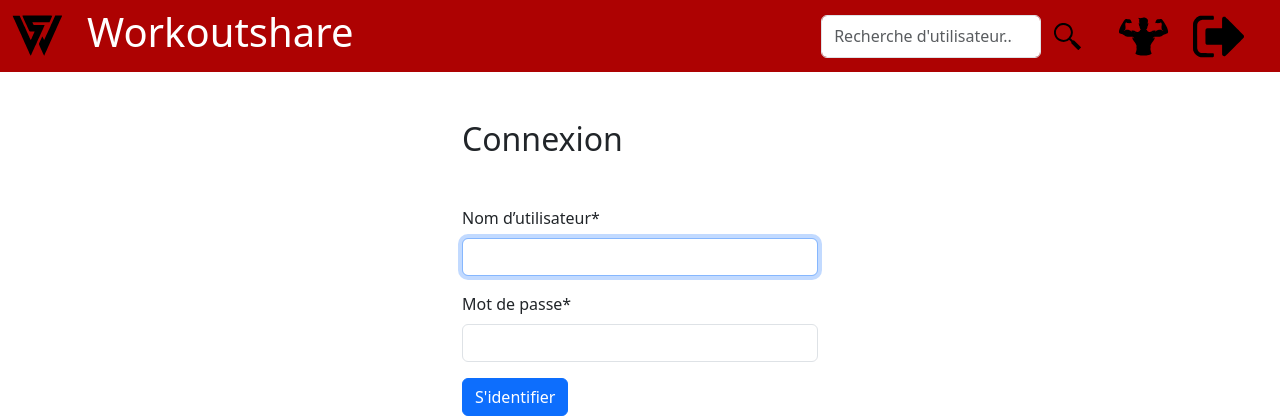
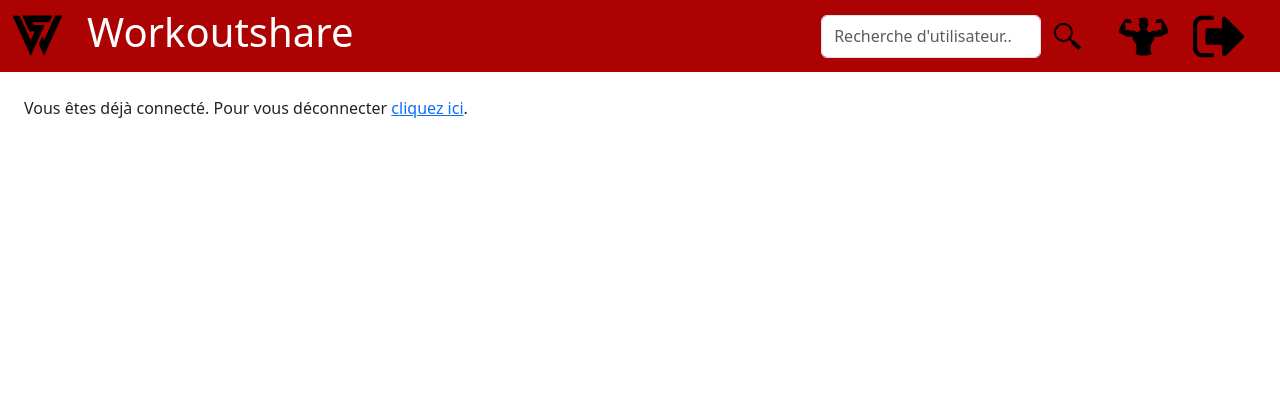
Before and after one commit to tdechanet/p13, a Django app: page /login/ in a window 1280 px wide. Shown: the top 420 px of the page. Run offline with Django 4.2, Linux system fonts and the light colour scheme; the visitor is signed in with stand-in values (Sample User, id 1); some libraries are stand-ins or nearby versions.

Commit message:
added message if trying to log or register while connected

```diff
--- a/workoutshare/templates/registration/login.html
+++ b/workoutshare/templates/registration/login.html
@@ -3,6 +3,9 @@
 {% block title %}Connexion{% endblock %}
 {% load crispy_forms_tags %}
 {% block content %}
+{% if user.is_authenticated %}
+  <p class="ms-4 mt-4">Vous êtes déjà connecté. Pour vous déconnecter <a href="{% url 'logout' %}">cliquez ici</a>.</p>
+  {% else %}
   <div class="container">
     <div class="row">
       <div class="col-lg-4 col-md-3 col-sm-2 col-1"></div>
@@ -19,4 +22,5 @@
       <div class="col-lg-4 col-md-3 col-sm-2 col-1"></div>
     </div>
   </div>
+{% endif %}
 {% endblock %}
--- a/workoutshare/templates/registration/signup.html
+++ b/workoutshare/templates/registration/signup.html
@@ -3,6 +3,9 @@
 {% block title %}Inscription{% endblock %}
 {% load crispy_forms_tags %}
 {% block content %}
+{% if user.is_authenticated %}
+  <p class="ms-4 mt-4">Vous êtes déjà connecté. Pour vous déconnecter <a href="{% url 'logout' %}">cliquez ici</a>.</p>
+  {% else %}
   <div class="container">
     <div class="row">
       <div class="col-lg-4 col-md-3 col-sm-2 col-1"></div>
@@ -19,4 +22,5 @@
       <div class="col-lg-4 col-md-3 col-sm-2 col-1"></div>
     </div>
   </div>
+{% endif %}
 {% endblock %}
```
Lines whose indentation alone changed are shown as unchanged.
